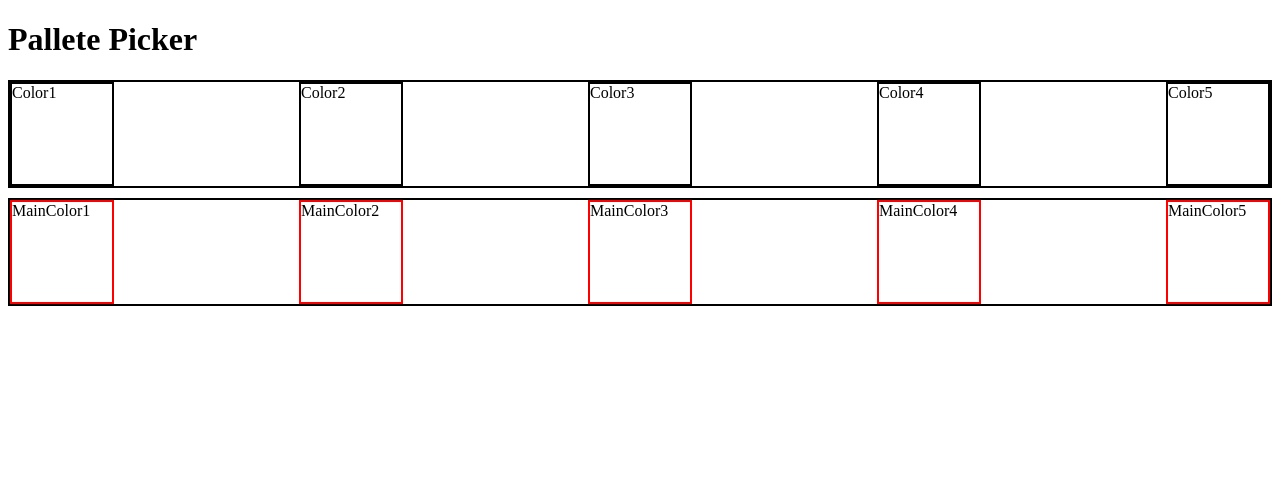
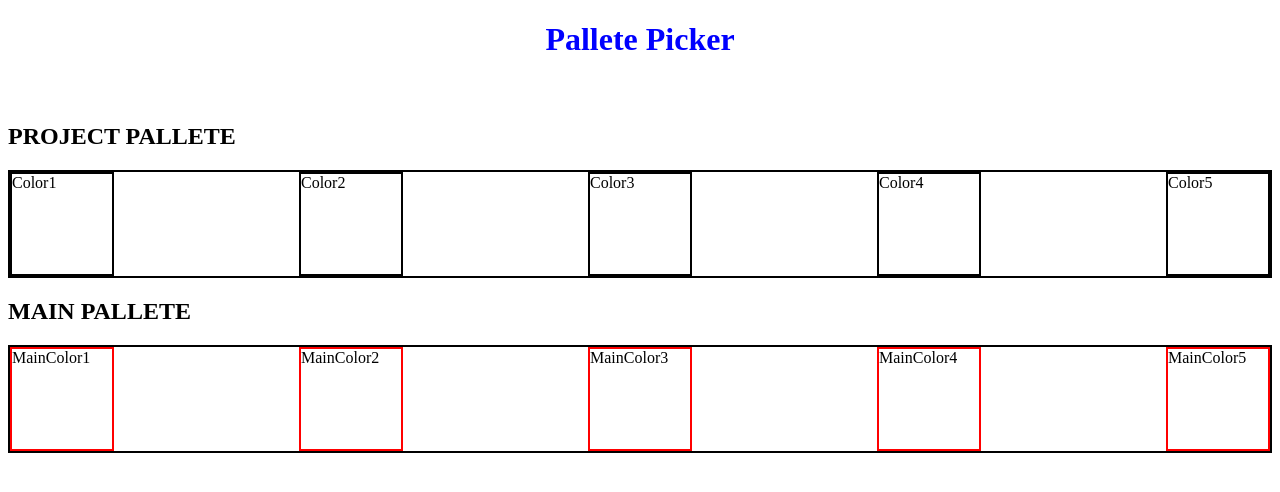
Before and after one commit to jasonhughes1/Palette-Picker-PWA, a website: page public/index.html in a window 1280 px wide. Drawn offline with Linux system fonts and the light colour scheme.

Commit message:
Add titles for palletes

```diff
--- a/public/css/styles.css
+++ b/public/css/styles.css
@@ -1,4 +1,13 @@
 
+h1 {
+  color: blue;
+  height: 10vh;
+  text-align: center;
+}
+
+main {
+  height: 90vh;
+}
 
 .project-pallete {
   margin-top: 10px;
--- a/public/index.html
+++ b/public/index.html
@@ -10,6 +10,7 @@
     <main>
       <article class='both-palletes'>
       <section>
+          <h2 class='project-pallete-title'>PROJECT PALLETE</h2>
         <div class = 'project-pallete'>
             <div id = 'color1' class='project-color'>Color1</div>
             <div id = 'color2' class='project-color'>Color2</div>
@@ -18,6 +19,7 @@
             <div id = 'color5' class='project-color'>Color5</div>
         </div>
       </section>
+      <h2 class='main-pallete-title'>MAIN PALLETE</h2>
       <section class="main-pallete">
         <div id = 'color1' class = 'main-color'>MainColor1</div>
         <div id = 'color2' class = 'main-color'>MainColor2</div>
```
